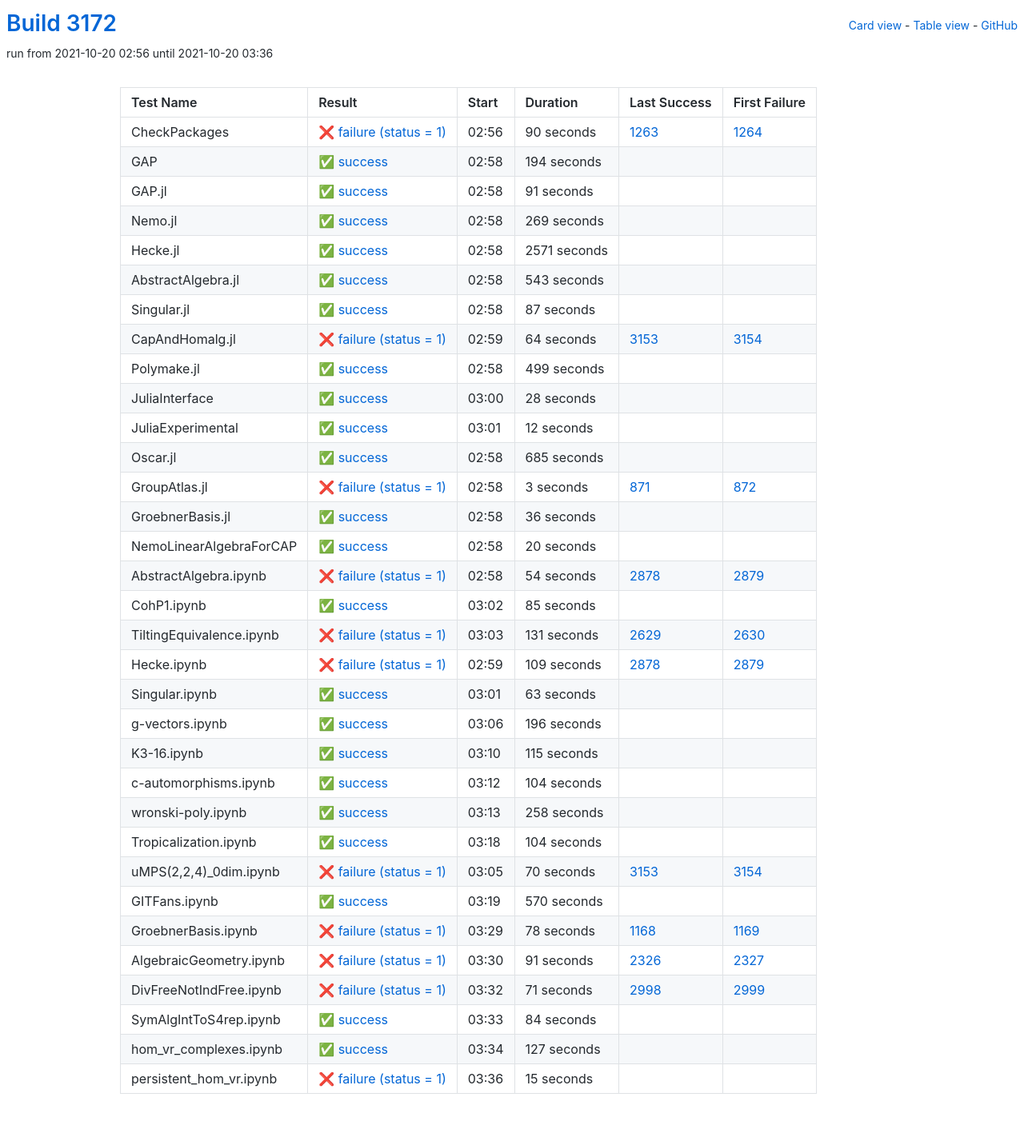
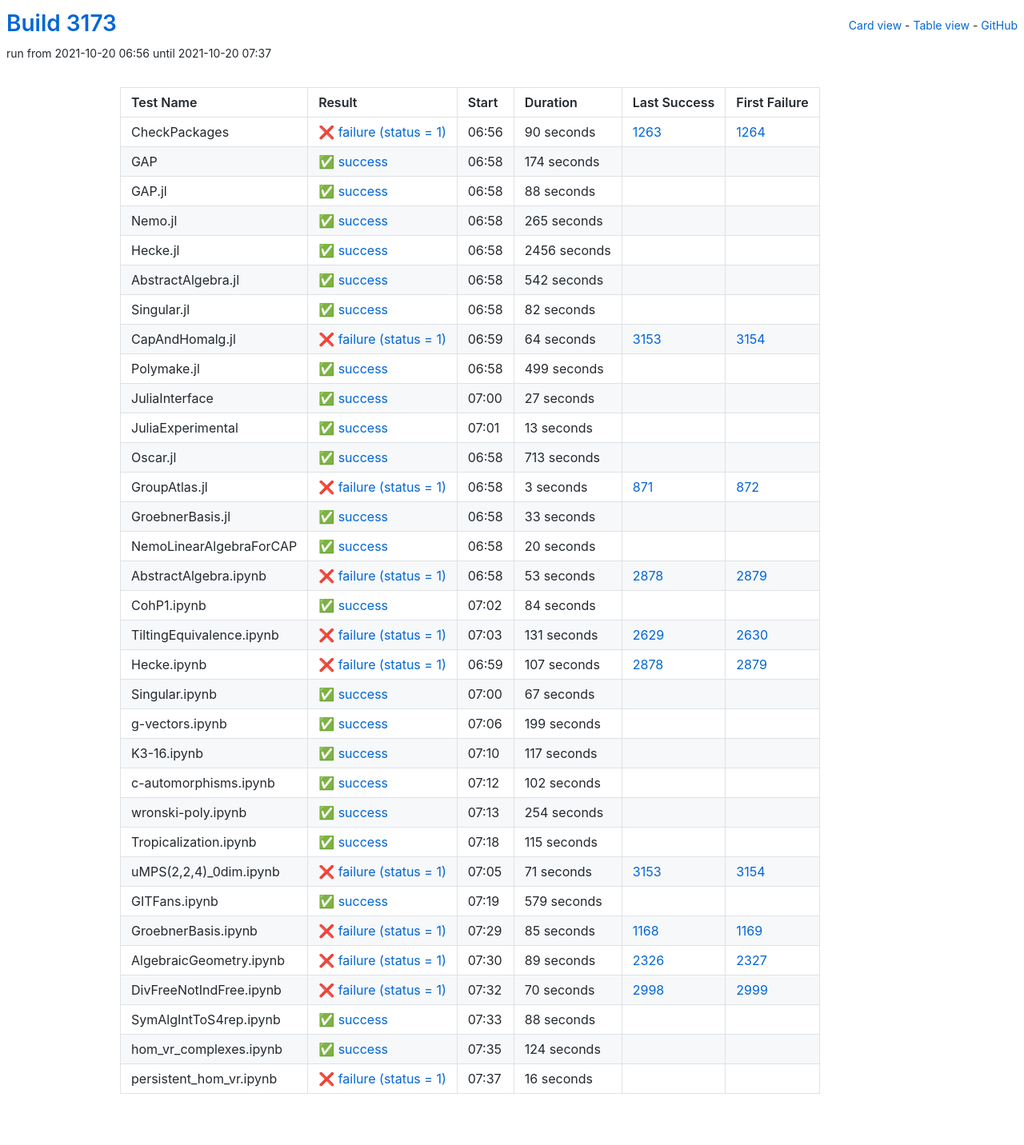
Before and after one commit to oscar-system/oscar-ci-status-stable, a Jekyll site: the page built from table.html, in a window 1280 px wide. Shown: the whole page at 80% size. Built offline with Jekyll 4.4.1, drawn with Linux system fonts in a browser that asks for light colours.

Commit message:
Build #3173

```diff
--- a/_data/ci.yml
+++ b/_data/ci.yml
@@ -1,6 +1,6 @@
 ---
-build: 3172
-build_url: https://oscarci.mathematik.uni-kl.de/job/oscar-stable/3172/
+build: 3173
+build_url: https://oscarci.mathematik.uni-kl.de/job/oscar-stable/3173/
 job: oscar-stable
 organization: oscar-system
 repo: oscar-ci-status-stable
@@ -8,8 +8,8 @@ repourl: https://github.com/oscar-system/oscar-ci-status-stable
 tests:
 - name: CheckPackages
   id: checkpackages
-  log: https://oscarci.mathematik.uni-kl.de/job/oscar-stable/3172/artifact/logs/build-3172/CheckPackages.log
-  start: 2021-10-20 02:56
+  log: https://oscarci.mathematik.uni-kl.de/job/oscar-stable/3173/artifact/logs/build-3173/CheckPackages.log
+  start: 2021-10-20 06:56
   success: false
   exitcode: 1
   status: failure
@@ -20,80 +20,80 @@ tests:
   first_failure_url: https://oscarci.mathematik.uni-kl.de/job/oscar-stable/1264/
 - name: GAP
   id: gap
-  log: https://oscarci.mathematik.uni-kl.de/job/oscar-stable/3172/artifact/logs/build-3172/GAP.log
-  start: 2021-10-20 02:58
+  log: https://oscarci.mathematik.uni-kl.de/job/oscar-stable/3173/artifact/logs/build-3173/GAP.log
+  start: 2021-10-20 06:58
   success: true
   exitcode: 0
   status: success
-  duration: 194
+  duration: 174
   last_success: false
   last_success_url:
   first_failure: false
   first_failure_url:
 - name: GAP.jl
   id: gap-jl
-  log: https://oscarci.mathematik.uni-kl.de/job/oscar-stable/3172/artifact/logs/build-3172/GAP.jl.log
-  start: 2021-10-20 02:58
+  log: https://oscarci.mathematik.uni-kl.de/job/oscar-stable/3173/artifact/logs/build-3173/GAP.jl.log
+  start: 2021-10-20 06:58
   success: true
   exitcode: 0
   status: success
-  duration: 91
+  duration: 88
   last_success: false
   last_success_url:
   first_failure: false
   first_failure_url:
 - name: Nemo.jl
   id: nemo-jl
-  log: https://oscarci.mathematik.uni-kl.de/job/oscar-stable/3172/artifact/logs/build-3172/Nemo.jl.log
-  start: 2021-10-20 02:58
+  log: https://oscarci.mathematik.uni-kl.de/job/oscar-stable/3173/artifact/logs/build-3173/Nemo.jl.log
+  start: 2021-10-20 06:58
   success: true
   exitcode: 0
   status: success
-  duration: 269
+  duration: 265
   last_success: false
   last_success_url:
   first_failure: false
   first_failure_url:
 - name: Hecke.jl
   id: hecke-jl
-  log: https://oscarci.mathematik.uni-kl.de/job/oscar-stable/3172/artifact/logs/build-3172/Hecke.jl.log
-  start: 2021-10-20 02:58
+  log: https://oscarci.mathematik.uni-kl.de/job/oscar-stable/3173/artifact/logs/build-3173/Hecke.jl.log
+  start: 2021-10-20 06:58
   success: true
   exitcode: 0
   status: success
-  duration: 2571
+  duration: 2456
   last_success: false
   last_success_url:
   first_failure: false
   first_failure_url:
 - name: AbstractAlgebra.jl
   id: abstractalgebra-jl
-  log: https://oscarci.mathematik.uni-kl.de/job/oscar-stable/3172/artifact/logs/build-3172/AbstractAlgebra.jl.log
-  start: 2021-10-20 02:58
+  log: https://oscarci.mathematik.uni-kl.de/job/oscar-stable/3173/artifact/logs/build-3173/AbstractAlgebra.jl.log
+  start: 2021-10-20 06:58
   success: true
   exitcode: 0
   status: success
-  duration: 543
+  duration: 542
   last_success: false
   last_success_url:
   first_failure: false
   first_failure_url:
 - name: Singular.jl
   id: singular-jl
-  log: https://oscarci.mathematik.uni-kl.de/job/oscar-stable/3172/artifact/logs/build-3172/Singular.jl.log
-  start: 2021-10-20 02:58
+  log: https://oscarci.mathematik.uni-kl.de/job/oscar-stable/3173/artifact/logs/build-3173/Singular.jl.log
+  start: 2021-10-20 06:58
   success: true
   exitcode: 0
   status: success
-  duration: 87
+  duration: 82
   last_success: false
   last_success_url:
   first_failure: false
   first_failure_url:
 - name: CapAndHomalg.jl
   id: capandhomalg-jl
-  log: https://oscarci.mathematik.uni-kl.de/job/oscar-stable/3172/artifact/logs/build-3172/CapAndHomalg.jl.log
-  start: 2021-10-20 02:59
+  log: https://oscarci.mathematik.uni-kl.de/job/oscar-stable/3173/artifact/logs/build-3173/CapAndHomalg.jl.log
+  start: 2021-10-20 06:59
   success: false
   exitcode: 1
   status: failure
@@ -104,8 +104,8 @@ tests:
   first_failure_url: https://oscarci.mathematik.uni-kl.de/job/oscar-stable/3154/
 - name: Polymake.jl
   id: polymake-jl
-  log: https://oscarci.mathematik.uni-kl.de/job/oscar-stable/3172/artifact/logs/build-3172/Polymake.jl.log
-  start: 2021-10-20 02:58
+  log: https://oscarci.mathematik.uni-kl.de/job/oscar-stable/3173/artifact/logs/build-3173/Polymake.jl.log
+  start: 2021-10-20 06:58
   success: true
   exitcode: 0
   status: success
@@ -116,44 +116,44 @@ tests:
   first_failure_url:
 - name: JuliaInterface
   id: juliainterface
-  log: https://oscarci.mathematik.uni-kl.de/job/oscar-stable/3172/artifact/logs/build-3172/JuliaInterface.log
-  start: 2021-10-20 03:00
+  log: https://oscarci.mathematik.uni-kl.de/job/oscar-stable/3173/artifact/logs/build-3173/JuliaInterface.log
+  start: 2021-10-20 07:00
   success: true
   exitcode: 0
   status: success
-  duration: 28
+  duration: 27
   last_success: false
   last_success_url:
   first_failure: false
   first_failure_url:
 - name: JuliaExperimental
   id: juliaexperimental
-  log: https://oscarci.mathematik.uni-kl.de/job/oscar-stable/3172/artifact/logs/build-3172/JuliaExperimental.log
-  start: 2021-10-20 03:01
+  log: https://oscarci.mathematik.uni-kl.de/job/oscar-stable/3173/artifact/logs/build-3173/JuliaExperimental.log
+  start: 2021-10-20 07:01
   success: true
   exitcode: 0
   status: success
-  duration: 12
+  duration: 13
   last_success: false
   last_success_url:
   first_failure: false
   first_failure_url:
 - name: Oscar.jl
   id: oscar-jl
-  log: https://oscarci.mathematik.uni-kl.de/job/oscar-stable/3172/artifact/logs/build-3172/Oscar.jl.log
-  start: 2021-10-20 02:58
+  log: https://oscarci.mathematik.uni-kl.de/job/oscar-stable/3173/artifact/logs/build-3173/Oscar.jl.log
+  start: 2021-10-20 06:58
   success: true
   exitcode: 0
   status: success
-  duration: 685
+  duration: 713
   last_success: false
   last_success_url:
   first_failure: false
   first_failure_url:
 - name: GroupAtlas.jl
   id: groupatlas-jl
-  log: https://oscarci.mathematik.uni-kl.de/job/oscar-stable/3172/artifact/logs/build-3172/GroupAtlas.jl.log
-  start: 2021-10-20 02:58
+  log: https://oscarci.mathematik.uni-kl.de/job/oscar-stable/3173/artifact/logs/build-3173/GroupAtlas.jl.log
+  start: 2021-10-20 06:58
   success: false
   exitcode: 1
   status: failure
@@ -164,20 +164,20 @@ tests:
   first_failure_url: https://oscarci.mathematik.uni-kl.de/job/oscar-stable/872/
 - name: GroebnerBasis.jl
   id: groebnerbasis-jl
-  log: https://oscarci.mathematik.uni-kl.de/job/oscar-stable/3172/artifact/logs/build-3172/GroebnerBasis.jl.log
-  start: 2021-10-20 02:58
+  log: https://oscarci.mathematik.uni-kl.de/job/oscar-stable/3173/artifact/logs/build-3173/GroebnerBasis.jl.log
+  start: 2021-10-20 06:58
   success: true
   exitcode: 0
   status: success
-  duration: 36
+  duration: 33
   last_success: false
   last_success_url:
   first_failure: false
   first_failure_url:
 - name: NemoLinearAlgebraForCAP
   id: nemolinearalgebraforcap
-  log: https://oscarci.mathematik.uni-kl.de/job/oscar-stable/3172/artifact/logs/build-3172/NemoLinearAlgebraForCAP.log
-  start: 2021-10-20 02:58
+  log: https://oscarci.mathematik.uni-kl.de/job/oscar-stable/3173/artifact/logs/build-3173/NemoLinearAlgebraForCAP.log
+  start: 2021-10-20 06:58
   success: true
   exitcode: 0
   status: success
@@ -188,32 +188,32 @@ tests:
   first_failure_url:
 - name: AbstractAlgebra.ipynb
   id: abstractalgebra-ipynb
-  log: https://oscarci.mathematik.uni-kl.de/job/oscar-stable/3172/artifact/logs/build-3172/AbstractAlgebra.ipynb.log
-  start: 2021-10-20 02:58
+  log: https://oscarci.mathematik.uni-kl.de/job/oscar-stable/3173/artifact/logs/build-3173/AbstractAlgebra.ipynb.log
+  start: 2021-10-20 06:58
   success: false
   exitcode: 1
   status: failure
-  duration: 54
+  duration: 53
   last_success: 2878
   last_success_url: https://oscarci.mathematik.uni-kl.de/job/oscar-stable/2878/
   first_failure: 2879
   first_failure_url: https://oscarci.mathematik.uni-kl.de/job/oscar-stable/2879/
 - name: CohP1.ipynb
   id: cohp1-ipynb
-  log: https://oscarci.mathematik.uni-kl.de/job/oscar-stable/3172/artifact/logs/build-3172/CohP1.ipynb.log
-  start: 2021-10-20 03:02
+  log: https://oscarci.mathematik.uni-kl.de/job/oscar-stable/3173/artifact/logs/build-3173/CohP1.ipynb.log
+  start: 2021-10-20 07:02
   success: true
   exitcode: 0
   status: success
-  duration: 85
+  duration: 84
   last_success: false
   last_success_url:
   first_failure: false
   first_failure_url:
 - name: TiltingEquivalence.ipynb
   id: tiltingequivalence-ipynb
-  log: https://oscarci.mathematik.uni-kl.de/job/oscar-stable/3172/artifact/logs/build-3172/TiltingEquivalence.ipynb.log
-  start: 2021-10-20 03:03
+  log: https://oscarci.mathematik.uni-kl.de/job/oscar-stable/3173/artifact/logs/build-3173/TiltingEquivalence.ipynb.log
+  start: 2021-10-20 07:03
   success: false
   exitcode: 1
   status: failure
@@ -224,44 +224,80 @@ tests:
   first_failure_url: https://oscarci.mathematik.uni-kl.de/job/oscar-stable/2630/
 - name: Hecke.ipynb
   id: hecke-ipynb
-  log: https://oscarci.mathematik.uni-kl.de/job/oscar-stable/3172/artifact/logs/build-3172/Hecke.ipynb.log
-  start: 2021-10-20 02:59
+  log: https://oscarci.mathematik.uni-kl.de/job/oscar-stable/3173/artifact/logs/build-3173/Hecke.ipynb.log
+  start: 2021-10-20 06:59
   success: false
   exitcode: 1
   status: failure
-  duration: 109
+  duration: 107
   last_success: 2878
   last_success_url: https://oscarci.mathematik.uni-kl.de/job/oscar-stable/2878/
   first_failure: 2879
   first_failure_url: https://oscarci.mathematik.uni-kl.de/job/oscar-stable/2879/
 - name: Singular.ipynb
   id: singular-ipynb
-  log: https://oscarci.mathematik.uni-kl.de/job/oscar-stable/3172/artifact/logs/build-3172/Singular.ipynb.log
-  start: 2021-10-20 03:01
+  log: https://oscarci.mathematik.uni-kl.de/job/oscar-stable/3173/artifact/logs/build-3173/Singular.ipynb.log
+  start: 2021-10-20 07:00
   success: true
   exitcode: 0
   status: success
-  duration: 63
+  duration: 67
   last_success: false
   last_success_url:
   first_failure: false
   first_failure_url:
 - name: g-vectors.ipynb
   id: g-vectors-ipynb
-  log: https://oscarci.mathematik.uni-kl.de/job/oscar-stable/3172/artifact/logs/build-3172/g-vectors.ipynb.log
-  start: 2021-10-20 03:06
+  log: https://oscarci.mathematik.uni-kl.de/job/oscar-stable/3173/artifact/logs/build-3173/g-vectors.ipynb.log
+  start: 2021-10-20 07:06
   success: true
   exitcode: 0
   status: success
-  duration: 196
+  duration: 199
   last_success: false
   last_success_url:
   first_failure: false
   first_failure_url:
 - name: K3-16.ipynb
   id: k3-16-ipynb
-  log: https://oscarci.mathematik.uni-kl.de/job/oscar-stable/3172/artifact/logs/build-3172/K3-16.ipynb.log
-  start: 2021-10-20 03:10
+  log: https://oscarci.mathematik.uni-kl.de/job/oscar-stable/3173/artifact/logs/build-3173/K3-16.ipynb.log
+  start: 2021-10-20 07:10
+  success: true
+  exitcode: 0
+  status: success
+  duration: 117
+  last_success: false
+  last_success_url:
+  first_failure: false
+  first_failure_url:
+- name: c-automorphisms.ipynb
+  id: c-automorphisms-ipynb
+  log: https://oscarci.mathematik.uni-kl.de/job/oscar-stable/3173/artifact/logs/build-3173/c-automorphisms.ipynb.log
+  start: 2021-10-20 07:12
+  success: true
+  exitcode: 0
+  status: success
+  duration: 102
+  last_success: false
+  last_success_url:
+  first_failure: false
+  first_failure_url:
+- name: wronski-poly.ipynb
+  id: wronski-poly-ipynb
+  log: https://oscarci.mathematik.uni-kl.de/job/oscar-stable/3173/artifact/logs/build-3173/wronski-poly.ipynb.log
+  start: 2021-10-20 07:13
+  success: true
+  exitcode: 0
+  status: success
+  duration: 254
+  last_success: false
+  last_success_url:
+  first_failure: false
+  first_failure_url:
+- name: Tropicalization.ipynb
+  id: tropicalization-ipynb
+  log: https://oscarci.mathematik.uni-kl.de/job/oscar-stable/3173/artifact/logs/build-3173/Tropicalization.ipynb.log
+  start: 2021-10-20 07:18
   success: true
   exitcode: 0
   status: success
@@ -270,134 +306,98 @@ tests:
   last_success_url:
   first_failure: false
   first_failure_url:
-- name: c-automorphisms.ipynb
-  id: c-automorphisms-ipynb
-  log: https://oscarci.mathematik.uni-kl.de/job/oscar-stable/3172/artifact/logs/build-3172/c-automorphisms.ipynb.log
-  start: 2021-10-20 03:12
-  success: true
-  exitcode: 0
-  status: success
-  duration: 104
-  last_success: false
-  last_success_url:
-  first_failure: false
-  first_failure_url:
-- name: wronski-poly.ipynb
-  id: wronski-poly-ipynb
-  log: https://oscarci.mathematik.uni-kl.de/job/oscar-stable/3172/artifact/logs/build-3172/wronski-poly.ipynb.log
-  start: 2021-10-20 03:13
-  success: true
-  exitcode: 0
-  status: success
-  duration: 258
-  last_success: false
-  last_success_url:
-  first_failure: false
-  first_failure_url:
-- name: Tropicalization.ipynb
-  id: tropicalization-ipynb
-  log: https://oscarci.mathematik.uni-kl.de/job/oscar-stable/3172/artifact/logs/build-3172/Tropicalization.ipynb.log
-  start: 2021-10-20 03:18
-  success: true
-  exitcode: 0
-  status: success
-  duration: 104
-  last_success: false
-  last_success_url:
-  first_failure: false
-  first_failure_url:
 - name: uMPS(2,2,4)_0dim.ipynb
   id: umps-2-2-4-0dim-ipynb
-  log: https://oscarci.mathematik.uni-kl.de/job/oscar-stable/3172/artifact/logs/build-3172/uMPS-2-2-4-_0dim.ipynb.log
-  start: 2021-10-20 03:05
+  log: https://oscarci.mathematik.uni-kl.de/job/oscar-stable/3173/artifact/logs/build-3173/uMPS-2-2-4-_0dim.ipynb.log
+  start: 2021-10-20 07:05
   success: false
   exitcode: 1
   status: failure
-  duration: 70
+  duration: 71
   last_success: 3153
   last_success_url: https://oscarci.mathematik.uni-kl.de/job/oscar-stable/3153/
   first_failure: 3154
   first_failure_url: https://oscarci.mathematik.uni-kl.de/job/oscar-stable/3154/
 - name: GITFans.ipynb
   id: gitfans-ipynb
-  log: https://oscarci.mathematik.uni-kl.de/job/oscar-stable/3172/artifact/logs/build-3172/GITFans.ipynb.log
-  start: 2021-10-20 03:19
+  log: https://oscarci.mathematik.uni-kl.de/job/oscar-stable/3173/artifact/logs/build-3173/GITFans.ipynb.log
+  start: 2021-10-20 07:19
   success: true
   exitcode: 0
   status: success
-  duration: 570
+  duration: 579
   last_success: false
   last_success_url:
   first_failure: false
   first_failure_url:
 - name: GroebnerBasis.ipynb
   id: groebnerbasis-ipynb
-  log: https://oscarci.mathematik.uni-kl.de/job/oscar-stable/3172/artifact/logs/build-3172/GroebnerBasis.ipynb.log
-  start: 2021-10-20 03:29
+  log: https://oscarci.mathematik.uni-kl.de/job/oscar-stable/3173/artifact/logs/build-3173/GroebnerBasis.ipynb.log
+  start: 2021-10-20 07:29
   success: false
   exitcode: 1
   status: failure
-  duration: 78
+  duration: 85
   last_success: 1168
   last_success_url: https://oscarci.mathematik.uni-kl.de/job/oscar-stable/1168/
   first_failure: 1169
   first_failure_url: https://oscarci.mathematik.uni-kl.de/job/oscar-stable/1169/
 - name: AlgebraicGeometry.ipynb
   id: algebraicgeometry-ipynb
-  log: https://oscarci.mathematik.uni-kl.de/job/oscar-stable/3172/artifact/logs/build-3172/AlgebraicGeometry.ipynb.log
-  start: 2021-10-20 03:30
+  log: https://oscarci.mathematik.uni-kl.de/job/oscar-stable/3173/artifact/logs/build-3173/AlgebraicGeometry.ipynb.log
+  start: 2021-10-20 07:30
   success: false
   exitcode: 1
   status: failure
-  duration: 91
+  duration: 89
   last_success: 2326
   last_success_url: https://oscarci.mathematik.uni-kl.de/job/oscar-stable/2326/
   first_failure: 2327
   first_failure_url: https://oscarci.mathematik.uni-kl.de/job/oscar-stable/2327/
 - name: DivFreeNotIndFree.ipynb
   id: divfreenotindfree-ipynb
-  log: https://oscarci.mathematik.uni-kl.de/job/oscar-stable/3172/artifact/logs/build-3172/DivFreeNotIndFree.ipynb.log
-  start: 2021-10-20 03:32
+  log: https://oscarci.mathematik.uni-kl.de/job/oscar-stable/3173/artifact/logs/build-3173/DivFreeNotIndFree.ipynb.log
+  start: 2021-10-20 07:32
   success: false
   exitcode: 1
   status: failure
-  duration: 71
+  duration: 70
   last_success: 2998
   last_success_url: https://oscarci.mathematik.uni-kl.de/job/oscar-stable/2998/
   first_failure: 2999
   first_failure_url: https://oscarci.mathematik.uni-kl.de/job/oscar-stable/2999/
 - name: SymAlgIntToS4rep.ipynb
   id: symalginttos4rep-ipynb
-  log: https://oscarci.mathematik.uni-kl.de/job/oscar-stable/3172/artifact/logs/build-3172/SymAlgIntToS4rep.ipynb.log
-  start: 2021-10-20 03:33
+  log: https://oscarci.mathematik.uni-kl.de/job/oscar-stable/3173/artifact/logs/build-3173/SymAlgIntToS4rep.ipynb.log
+  start: 2021-10-20 07:33
   success: true
   exitcode: 0
   status: success
-  duration: 84
+  duration: 88
   last_success: false
   last_success_url:
   first_failure: false
   first_failure_url:
 - name: hom_vr_complexes.ipynb
   id: hom-vr-complexes-ipynb
-  log: https://oscarci.mathematik.uni-kl.de/job/oscar-stable/3172/artifact/logs/build-3172/hom_vr_complexes.ipynb.log
-  start: 2021-10-20 03:34
+  log: https://oscarci.mathematik.uni-kl.de/job/oscar-stable/3173/artifact/logs/build-3173/hom_vr_complexes.ipynb.log
+  start: 2021-10-20 07:35
   success: true
   exitcode: 0
   status: success
-  duration: 127
+  duration: 124
   last_success: false
   last_success_url:
   first_failure: false
   first_failure_url:
 - name: persistent_hom_vr.ipynb
   id: persistent-hom-vr-ipynb
-  log: https://oscarci.mathematik.uni-kl.de/job/oscar-stable/3172/artifact/logs/build-3172/persistent_hom_vr.ipynb.log
-  start: 2021-10-20 03:36
+  log: https://oscarci.mathematik.uni-kl.de/job/oscar-stable/3173/artifact/logs/build-3173/persistent_hom_vr.ipynb.log
+  start: 2021-10-20 07:37
   success: false
   exitcode: 1
   status: failure
-  duration: 15
+  duration: 16
   last_success: false
   last_success_url:
   first_failure: false
```
Also changed, not shown: README.md.
